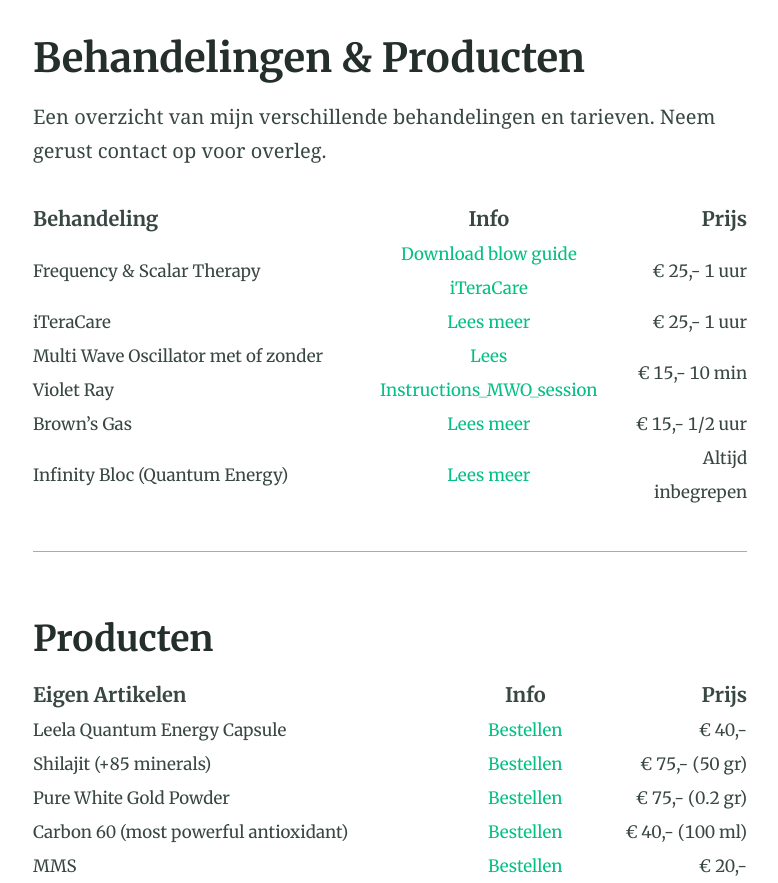
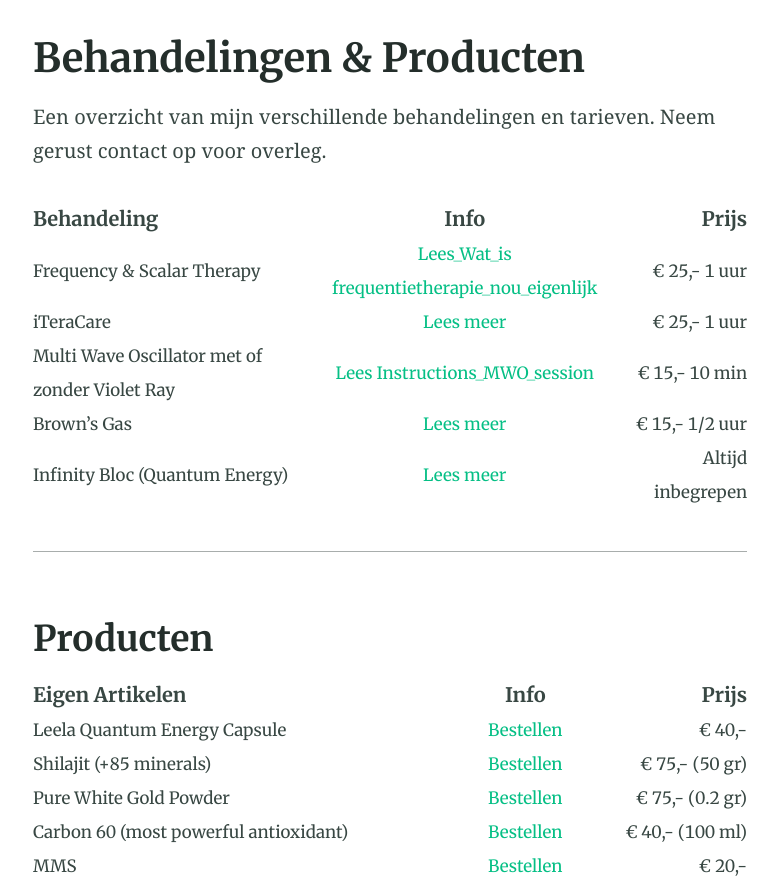
Before and after one commit to dokteranders/dokteranders.com, a Jekyll site: the page built from behandelingen.md, in a window 1280 px wide and 900 px high, scrolled down 411 px, cut to the strip 17-900 px from the top of the window. Shown: the whole strip, without its empty margins (250-1028 px from the left). Built offline with Jekyll 4.4.1, drawn with Linux system fonts in a browser that asks for light colours.

Commit message:
Update behandelingen.md

```diff
--- a/behandelingen.md
+++ b/behandelingen.md
@@ -8,9 +8,9 @@
 
 | **Behandeling** | **Info** | **Prijs** |
 | :---         |     :---:      |          ---: |
-| Frequency & Scalar Therapy | [Download blow guide iTeraCare](/downloads/Blowing_Guide-IteraCare(BDO).pdf) | € 25,- 1 uur
+| Frequency & Scalar Therapy | [Lees_Wat_is frequentietherapie_nou_eigenlijk](/downloads/Wat_is_frequentietherapie_nou_eigenlijk.pdf) | € 25,- 1 uur
 | iTeraCare | [Lees meer](http://#/)  | € 25,- 1 uur
-| Multi Wave Oscillator met of zonder Violet Ray |  [Lees Instructions_MWO_session](/downloads/Instructions_for_preparing_for_ the_MWO_session.pdf) | € 15,- 10 min
+| Multi Wave Oscillator met of zonder Violet Ray |  [Lees Instructions_MWO_session](/downloads/Instructions_for_preparing_for_the_MWO_session.pdf) | € 15,- 10 min
 | Brown's Gas | [Lees meer](http://#/) | € 15,- 1/2  uur
 | Infinity Bloc (Quantum Energy) | [Lees meer](http://#/) | Altijd inbegrepen
 
```
